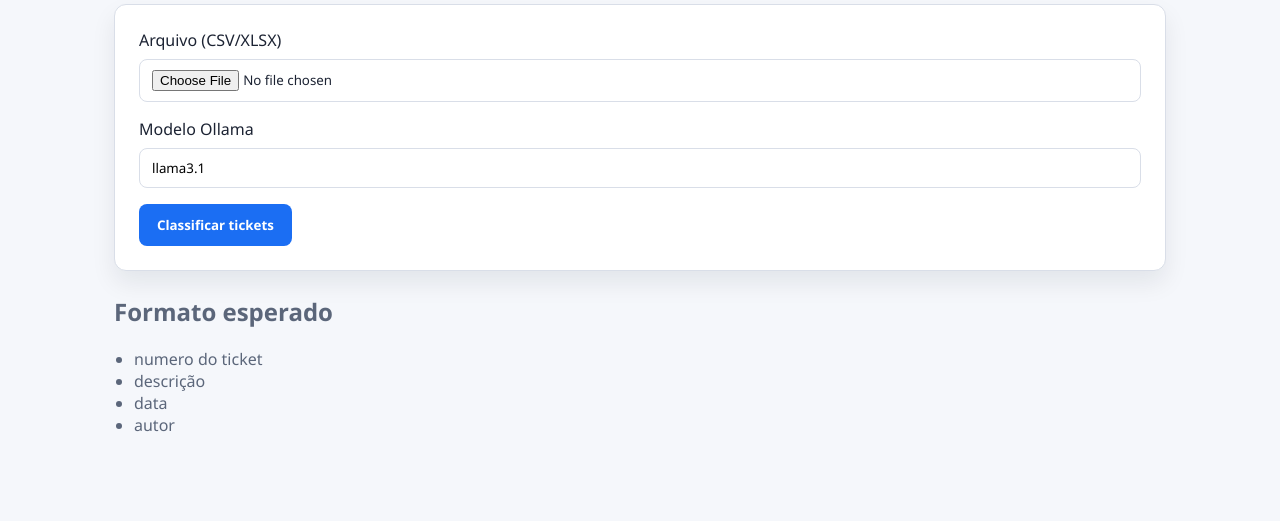
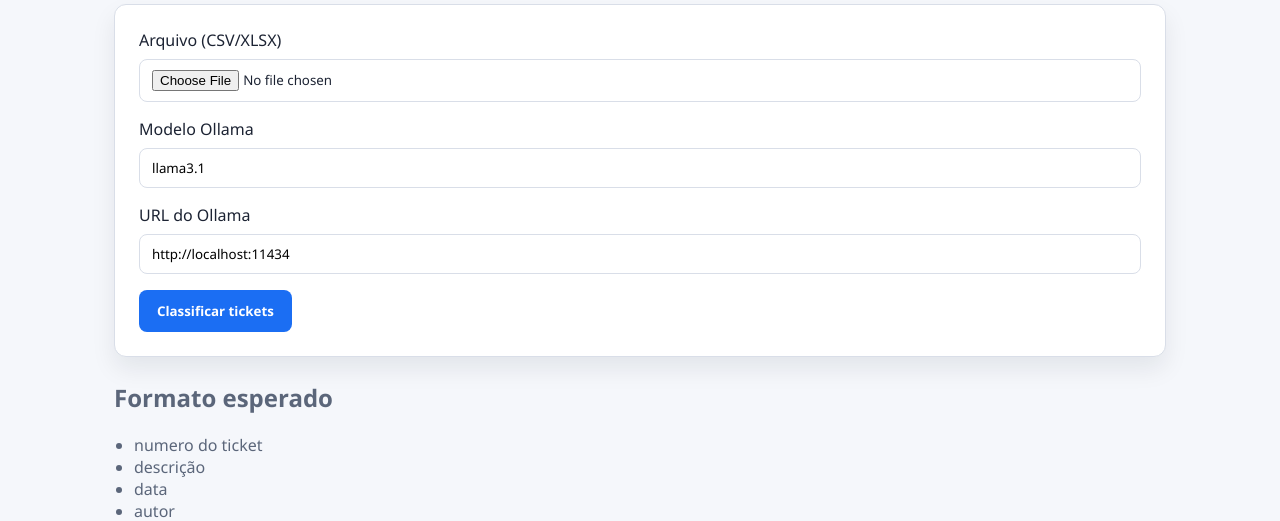
Before and after one commit to leandrojtv/app_ticket_classificador, a FastAPI app: page / in a window 1280 px wide. Shown: the part 141-662 px from the top of the page. Run offline with FastAPI, Linux system fonts and the light colour scheme.

Commit message:
Allow configuring Ollama URL in UI

```diff
--- a/app/main.py
+++ b/app/main.py
@@ -33,6 +33,7 @@ async def index(request: Request) -> HTMLResponse:
             "request": request,
             "app_title": APP_TITLE,
             "default_model": OLLAMA_MODEL,
+            "default_ollama_url": OLLAMA_URL,
         },
     )
 
@@ -99,14 +100,17 @@ async def classify(
     request: Request,
     arquivo: UploadFile | None = File(None),
     modelo: str = Form(OLLAMA_MODEL),
+    ollama_url: str | None = Form(None),
     token: str | None = Form(None),
     coluna_ticket: str | None = Form(None),
     coluna_descricao: str | None = Form(None),
     coluna_data: str | None = Form(None),
     coluna_autor: str | None = Form(None),
 ) -> HTMLResponse:
-    global OLLAMA_MODEL
+    global OLLAMA_MODEL, OLLAMA_URL
     OLLAMA_MODEL = modelo
+    if ollama_url:
+        OLLAMA_URL = ollama_url
 
     if token is None:
         if arquivo is None:
@@ -139,13 +143,18 @@ async def classify(
             )
 
         token = uuid.uuid4().hex
-        FILE_STORE[token] = {"data": data, "filename": filename}
+        FILE_STORE[token] = {
+            "data": data,
+            "filename": filename,
+            "ollama_url": OLLAMA_URL,
+        }
         return templates.TemplateResponse(
             "mapping.html",
             {
                 "request": request,
                 "app_title": APP_TITLE,
                 "default_model": OLLAMA_MODEL,
+                "default_ollama_url": OLLAMA_URL,
                 "token": token,
                 "columns": list(df.columns),
             },
@@ -165,6 +174,8 @@ async def classify(
 
     data = stored["data"]
     filename = str(stored["filename"])
+    if "ollama_url" in stored:
+        OLLAMA_URL = str(stored["ollama_url"])
     try:
         df = _load_dataframe(data, filename)
     except (pd.errors.ParserError, UnicodeDecodeError) as exc:
@@ -197,6 +208,7 @@ async def classify(
                 "default_model": OLLAMA_MODEL,
                 "token": token,
                 "columns": list(df.columns),
+                "default_ollama_url": OLLAMA_URL,
                 "error": "Selecione todas as colunas obrigatórias antes de continuar.",
             },
         )
--- a/app/templates/index.html
+++ b/app/templates/index.html
@@ -26,6 +26,10 @@
         <span>Modelo Ollama</span>
         <input type="text" name="modelo" value="{{ default_model }}" />
       </label>
+      <label class="field">
+        <span>URL do Ollama</span>
+        <input type="text" name="ollama_url" value="{{ default_ollama_url }}" />
+      </label>
       <button type="submit">Classificar tickets</button>
     </form>
 
--- a/app/templates/mapping.html
+++ b/app/templates/mapping.html
@@ -22,6 +22,10 @@
       <label class="field">
         <span>Modelo Ollama</span>
         <input type="text" name="modelo" value="{{ default_model }}" />
+      </label>
+      <label class="field">
+        <span>URL do Ollama</span>
+        <input type="text" name="ollama_url" value="{{ default_ollama_url }}" />
       </label>
       <label class="field">
         <span>Coluna para número do ticket</span>
```
Also changed, not shown: README.md.
